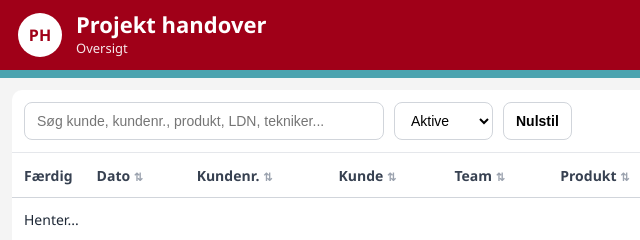
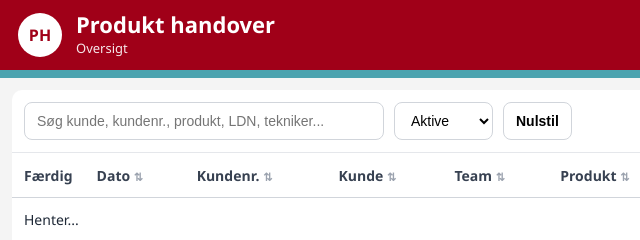
Before and after one commit to Hennyg/projekt-handover, a plain HTML site: page index.html in a window 1280 px wide. Shown: the full height of the page, 0-640 px from the left. Drawn offline with Linux system fonts and the light colour scheme; no server answers.

Commit message:
Change title from 'Projekt' to 'Produkt' in HTML

```diff
--- a/index.html
+++ b/index.html
@@ -2,7 +2,7 @@
 <html lang="da">
 <head>
   <meta charset="utf-8">
-  <title>Projekt handover</title>
+  <title>Produkt handover</title>
   <meta name="viewport" content="width=device-width, initial-scale=1">
   <link rel="stylesheet" href="/assets/app.css">
   <style>
@@ -104,7 +104,7 @@
     <div class="topbar-left">
       <div class="logoText">PH</div>
       <div class="titleBlock">
-        <div class="appTitle">Projekt handover</div>
+        <div class="appTitle">Produkt handover</div>
         <div class="appSubTitle">Oversigt</div>
       </div>
     </div>
```
